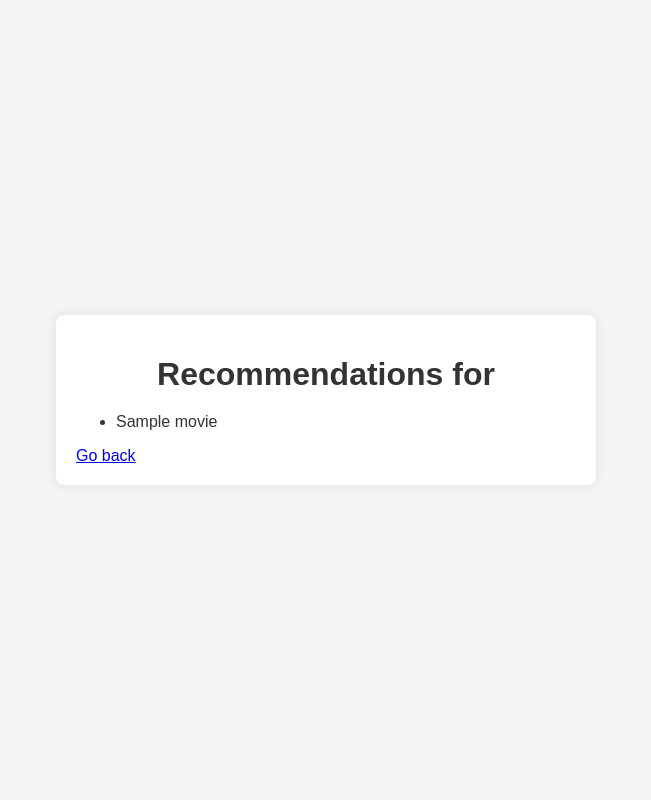
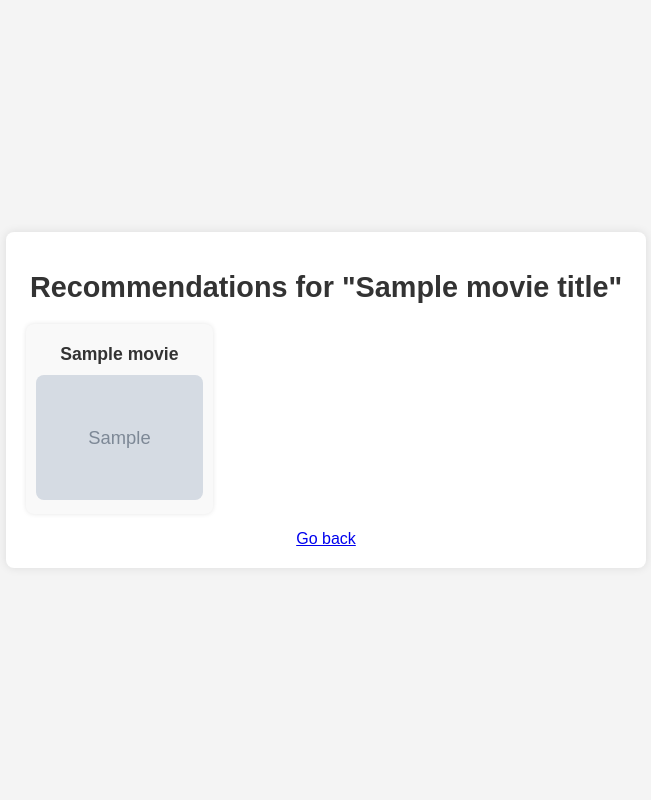
Before and after one commit to ParamDesai111/Movie-Recommendation-System, a Flask app: template app/templates/recommendations.html in a window 1280 px wide. Shown: the whole page, without its empty margins (314-965 px from the left). Run offline with Flask 2, Linux system fonts and the light colour scheme; the template is opened without the code that fills it: most values are stand-ins (such as "Sample title", 1, 10 or a date in 2020).

Commit message:
Posters for recommendations

```diff
--- a/DatabaseSetup/setup.sql
+++ b/DatabaseSetup/setup.sql
@@ -6,6 +6,6 @@
 -- );
 
 SELECT * FROM cleaned_data
-WHERE title LIKE '%';
+WHERE title = 'The Avengers';
 
 -- TRUNCATE TABLE cleaned_data;
--- a/app/app.py
+++ b/app/app.py
@@ -123,9 +123,11 @@ def recommend():
         new_combined_df = combine_data(movie_title, servername, database, serveradminlogin, serveradminpassword)
         new_cosine_sim = create_model(new_combined_df)
         recommendations = get_recommendations(movie_title, new_cosine_sim, new_combined_df)
+        recommended_movies = new_combined_df[new_combined_df['Title'].isin(recommendations)][['Title', 'Poster']]
     else:
-        recommendations = ["Please provide a valid movie title."]
-    return render_template('recommendations.html', recommendations=recommendations)
+        recommendations = []
+        recommended_movies = pd.DataFrame(columns=['Title', 'Poster'])
+    return render_template('recommendations.html', recommendations=recommended_movies, movie_title=movie_title)
 
 if __name__ == '__main__':
     app.run(debug=True)
--- a/app/static/style.css
+++ b/app/static/style.css
@@ -7,7 +7,7 @@ body {
     display: flex;
     justify-content: center;
     align-items: center;
-    height: 100vh;
+    min-height: 100vh;
 }
 
 .container {
@@ -15,12 +15,14 @@ body {
     padding: 20px;
     border-radius: 8px;
     box-shadow: 0 0 10px rgba(0,0,0,0.1);
-    max-width: 500px;
-    width: 100%;
+    max-width: 90%;
+    width: 600px;
+    text-align: center;
+    margin: 20px;
 }
 
 h1 {
-    text-align: center;
+    font-size: 1.8em;
     margin-bottom: 20px;
 }
 
@@ -76,3 +78,32 @@ button:hover {
     0% { transform: rotate(0deg); }
     100% { transform: rotate(360deg); }
 }
+
+ul {
+    list-style-type: none;
+    padding: 0;
+    display: grid;
+    grid-template-columns: repeat(auto-fill, minmax(150px, 1fr));
+    gap: 20px;
+    margin-top: 20px;
+}
+
+li {
+    background: #f9f9f9;
+    padding: 10px;
+    border-radius: 8px;
+    box-shadow: 0 0 5px rgba(0,0,0,0.1);
+    text-align: center;
+}
+
+.movie-title {
+    font-weight: bold;
+    font-size: 1.1em;
+    margin: 10px 0;
+}
+
+.movie-poster {
+    width: 100%;
+    height: auto;
+    border-radius: 8px;
+}
--- a/app/templates/recommendations.html
+++ b/app/templates/recommendations.html
@@ -1,4 +1,4 @@
-<!DOCTYPE html>
+<!-- <!DOCTYPE html>
 <html lang="en">
 <head>
     <meta charset="UTF-8">
@@ -17,8 +17,9 @@
         <a href="/">Go back</a>
     </div>
 </body>
-</html>
-<!--
+</html> -->
+
+
 <!DOCTYPE html>
 <html lang="en">
 <head>
@@ -29,13 +30,16 @@
 </head>
 <body>
     <div class="container">
-        <h1>Recommendations for </h1>
+        <h1>Recommendations for "{{ movie_title }}"</h1>
         <ul>
-            {% for movie in recommendations %}
-                <li>{{ movie }}</li>
+            {% for movie in recommendations.itertuples() %}
+                <li>
+                    <div class="movie-title">{{ movie.Title }}</div>
+                    <img src="{{ movie.Poster }}" alt="{{ movie.Title }} poster" class="movie-poster">
+                </li>
             {% endfor %}
         </ul>
         <a href="/">Go back</a>
     </div>
 </body>
-</html> -->
+</html>
```
Also changed, not shown: other parts of app/static/style.css (+1 -1 lines).
